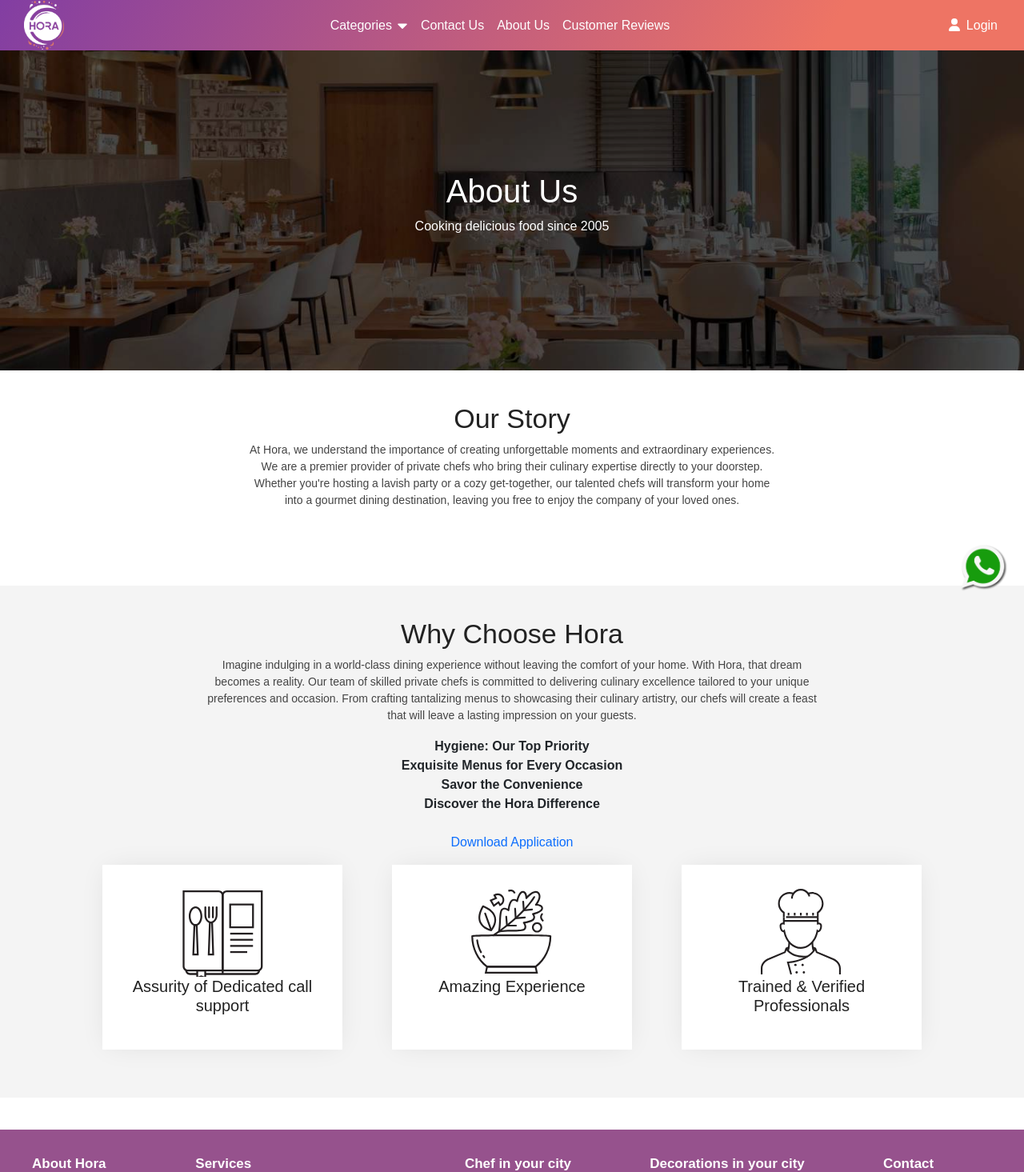
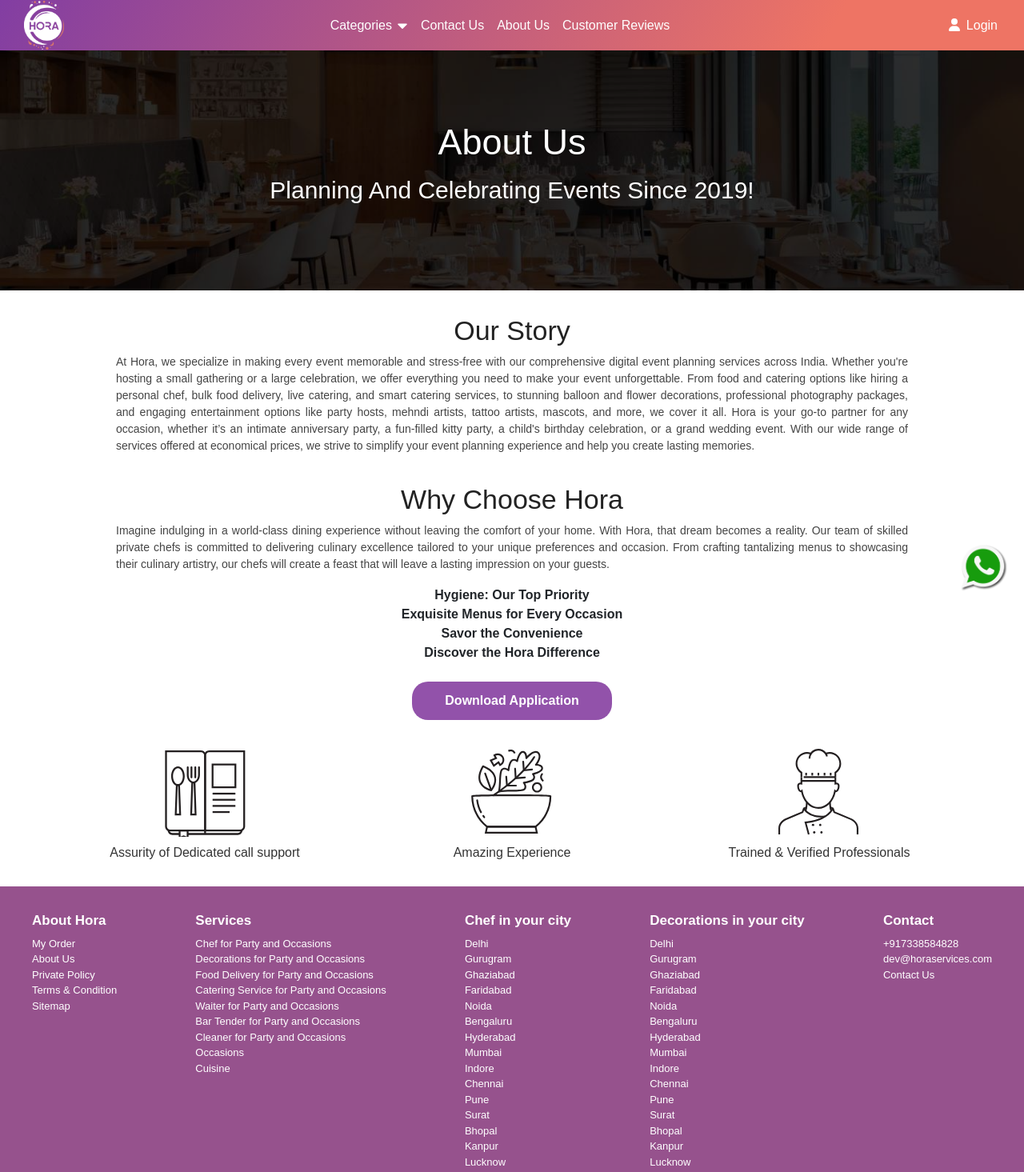
Before and after one commit to Application-Saab/hora-dynamicUrl-final, a Next.js app in the folder horaservices/: page /aboutus in a window 1280 px wide. Shown: the top 1465 px of the page at 80% size. Built offline with nearby package versions, Linux system fonts and the light colour scheme.

Commit message:
about us page

```diff
--- /dev/null
+++ b/horaservices/src/pages/aboutus/aboutus.css
@@ -0,0 +1,126 @@
+.aboutUsContainer {
+    width: 100%;
+    text-align: center;
+    padding: 0 0 25px 0;
+  }
+  .heroSingle {
+    position: relative;
+    background-size: cover;
+    background-position: center;
+    height: 300px;
+    display: flex;
+    align-items: center;
+    justify-content: center;
+  }
+  .imageOverlay {
+    background: rgba(0, 0, 0, 0.5);
+    width: 100%;
+    height: 100%;
+    display: flex;
+    align-items: center;
+    justify-content: center;
+  }
+  .textContent {
+    color: white;
+    text-align: center;
+  }
+  .textContent h1 {
+    font-size: 2.5rem;
+    margin-bottom: 10px;
+  }
+  .frame.white {
+    position: absolute;
+    bottom: -20px;
+    left: 0;
+    width: 100%;
+    height: 20px;
+    background: white;
+  }
+  .contentWrapper {
+    width: 1100px;
+    text-align: center;
+    margin: 0 auto;
+    max-width: 100%;
+  }
+  .pattern2 h2 {
+    font-size: 2.125rem;
+    color: #222;
+    font-weight: 500;
+  }
+  .pattern2 p {
+    font-size: 0.875em;
+    color: #444;
+    padding: 0 5%;
+    text-align: justify;
+  }
+  p.duwnloadbtn {
+    display: flex;
+    justify-content: center;
+    align-items: center;
+}
+  .secRight {
+    display: flex;
+    justify-content: center;
+    padding-top: 20px;
+    align-items: center;
+  }
+
+  .boxHow {
+    width: 30%;
+    text-align: center;
+  }
+
+  .boxTitle {
+    margin-top: 10px;
+    font-size: 1rem;
+    color: #333;
+  }
+
+    /* Button Design */
+.btn1 {
+  display: inline-block;
+  padding: 12px 24px;
+  font-size: 1rem;
+  font-weight: 600;
+  color: #fff;
+  background-color: #9252AA;
+  border: none;
+  border-radius: 20px;
+  text-align: center;
+  text-decoration: none;
+  transition: background-color 0.3s, transform 0.3s;
+  cursor: pointer;
+  margin: 0 auto;
+  width: 250px;
+}
+.textContent h1{
+    font-size: 45px;
+}
+.textContent p{
+    font-size: 30px;
+}
+.pattern2.sec1 {
+    padding: 30px 0 0;
+}
+.pattern2.sec2 {
+    padding: 20px 0 0;
+}
+
+
+
+@media (max-width: 800px) {
+.textContent p {
+    font-size: 18px;
+    padding: 0 26px;
+}
+.secRight {
+    flex-direction: column;
+    gap: 22px;
+}
+.pattern2 p {
+    padding: 0 7%;
+}
+.pattern2.sec2 {
+    padding: 8px 0 0;
+}
+}
--- a/horaservices/src/pages/aboutus/index.jsx
+++ b/horaservices/src/pages/aboutus/index.jsx
@@ -4,37 +4,45 @@
 import how_2 from '../../../public/assets/how_2.svg';
 import how_3 from "../../../public/assets/how_3.svg";
 import Image from "next/image";
-
+import '../../pages/aboutus/aboutus.css';
 
 const AboutUs = () => {
   return (
-    <div className="aboutUsContainer" style={styles.aboutUsContainer}>
-      <div className="heroSingle" style={{ ...styles.heroSingle, backgroundImage: `url(${hero_general.src})` }}>
-        <div className="imageOverlay" style={styles.imageOverlay}>
-          <div className="textContent" style={styles.textContent}>
+    <div className="aboutUsContainer">
+      <div className="heroSingle" style={{ backgroundImage: `url(${hero_general.src})` }}>
+        <div className="imageOverlay">
+          <div className="textContent">
             <h1>About Us</h1>
-            <p>Cooking delicious food since 2005</p>
+            <p>Planning And Celebrating Events Since 2019!</p>
           </div>
         </div>
         <div className="frame white"></div>
       </div>
 
-      <div className="pattern2" style={styles.pattern2}>
-        <div style={{ width: "1100px", textAlign: "center", margin: "0 auto" }}>
-          <h2 style={{ fontSize: "2.125rem", color: "#222", fontWeight: "500" }}>Our Story</h2>
-          <p style={{ fontSize: "0.875em", color: "#444", padding: "0 20%" }}>
-            At Hora, we understand the importance of creating unforgettable moments and extraordinary experiences. We are a premier provider of private chefs who bring their culinary expertise directly to your doorstep. Whether you're hosting a lavish party or a
-            cozy get-together, our talented chefs will transform your home into a gourmet dining destination, leaving you free to enjoy the company of your loved ones.
+      <div className="pattern2 sec1">
+        <div className="contentWrapper">
+          <h2>Our Story</h2>
+          <p>
+            At Hora, we specialize in making every event memorable and stress-free with our comprehensive
+            digital event planning services across India. Whether you're hosting a small gathering or a large
+            celebration, we offer everything you need to make your event unforgettable.
+            From food and catering options like hiring a personal chef, bulk food delivery, live catering,
+            and smart catering services, to stunning balloon and flower decorations, professional photography
+            packages, and engaging entertainment options like party hosts, mehndi artists, tattoo artists, mascots,
+            and more, we cover it all. Hora is your go-to partner for any occasion, whether it’s an
+            intimate anniversary party, a fun-filled kitty party, a child's birthday celebration, or
+            a grand wedding event. With our wide range of services offered at economical prices, we
+            strive to simplify your event planning experience and help you create lasting memories.
           </p>
         </div>
       </div>
 
-      <div className="pattern2" style={styles.pattern2}>
-        <div style={{ backgroundColor: "#f4f4f4", textAlign: "center", display: "flex", flexDirection: "column", padding:"40px 0" }}>
-          <div style={styles.introTxt}>
-            <h2 style={{ fontSize: "2.125rem", color: "#222", fontWeight: "500" }}>Why Choose Hora</h2>
-            <p style={{ fontSize: "0.875em", color: "#444", padding: "0 20%" }}>Imagine indulging in a world-class dining experience without leaving the comfort of your home. With Hora, that dream becomes a reality. Our team of skilled private chefs is committed to delivering culinary excellence
-              tailored to your unique preferences and occasion. From crafting tantalizing menus to showcasing their culinary artistry, our chefs will create a feast that will leave a lasting impression on your guests.</p>
+      <div className="pattern2 sec2">
+        <div className="contentWrapper">
+          <h2>Why Choose Hora</h2>
+          <p>
+            Imagine indulging in a world-class dining experience without leaving the comfort of your home. With Hora, that dream becomes a reality. Our team of skilled private chefs is committed to delivering culinary excellence tailored to your unique preferences and occasion. From crafting tantalizing menus to showcasing their culinary artistry, our chefs will create a feast that will leave a lasting impression on your guests.
+          </p>
 
           <strong> Hygiene: Our Top Priority </strong>
           <br />
@@ -45,86 +53,27 @@
           <strong> Discover the Hora Difference </strong>
           <br />
           <br />
-            <p><a className="btn1" target="_blank" href="https://play.google.com/store/apps/details?id=com.hora" role="button">Download Application </a>
-            </p>
-          </div>
-          <div style={styles.secRight}>
-            <div style={styles.boxHow}>
-              <Image src={how_1} alt='how_1' />
-              <h3 style={{ fontSize: "20px", color: "#222", minHeight: "53px", fontWeight: "500" }}>Assurity of Dedicated call support</h3>
-            </div>
-            <div style={styles.boxHow}>
-              <Image src={how_2} alt="how_2" />
-              <h3 style={{ fontSize: "20px", color: "#222", minHeight: "53px", fontWeight: "500" }}>Amazing Experience</h3>
-            </div>
-            <div style={styles.boxHow}>
-              <Image src={how_3} alt='how_3' />
-              <h3 style={{ fontSize: "20px", color: "#222", minHeight: "53px", fontWeight: "500" }}>Trained & Verified Professionals</h3>
+          <p className="duwnloadbtn"><a className="btn1" target="_blank" href="https://play.google.com/store/apps/details?id=com.hora"
+          role="button">Download Application</a></p>
         </div>
 
+        <div className="secRight">
+          <div className="boxHow">
+            <Image src={how_1} alt='how_1' />
+            <h3 className="boxTitle">Assurity of Dedicated call support</h3>
+          </div>
+          <div className="boxHow">
+            <Image src={how_2} alt="how_2" />
+            <h3 className="boxTitle">Amazing Experience</h3>
+          </div>
+          <div className="boxHow">
+            <Image src={how_3} alt='how_3' />
+            <h3 className="boxTitle">Trained & Verified Professionals</h3>
           </div>
         </div>
-
-
       </div>
     </div>
   );
 };
 
-const styles = {
-  aboutUsContainer: {
-    width: '100%',
-  },
-
-  heroSingle: {
-    position: 'relative',
-    width: '100%',
-    height: '400px',
-    backgroundSize: 'cover',
-    backgroundPosition: 'center',
-  },
-
-  imageOverlay: {
-    position: 'absolute',
-    top: '0',
-    left: '0',
-    width: '100%',
-    height: '100%',
-    display: 'flex',
-    justifyContent: 'center',
-    alignItems: 'center',
-    background: 'rgba(0, 0, 0, 0.1)',
-  },
-
-  textContent: {
-    textAlign: 'center',
-    color: 'white',
-  },
-
-  pattern2: {
-    textAlign: 'center',
-    padding:'40px 0'
-    // marginTop: '50px', // Remove this line
-  },
-  introTxt: {
-    width: "100%",
-  },
-  secRight: {
-    width: "80%",
-    display: "flex",
-    justifyContent: "space-between",
-    alignItems: "center",
-    margin: "0 auto 20px",
-  },
-  boxHow: {
-    boxShadow: "0 0 32px -7px rgba(0, 0, 0, 0.1)",
-    padding: "30px 25px",
-    textAlign: "center",
-    marignBottum: "20px",
-    backgroundColor: "#fff",
-    width: "300px",
-  }
-};
-
-
 export default AboutUs;
```
Lines whose indentation alone changed are shown as unchanged.
